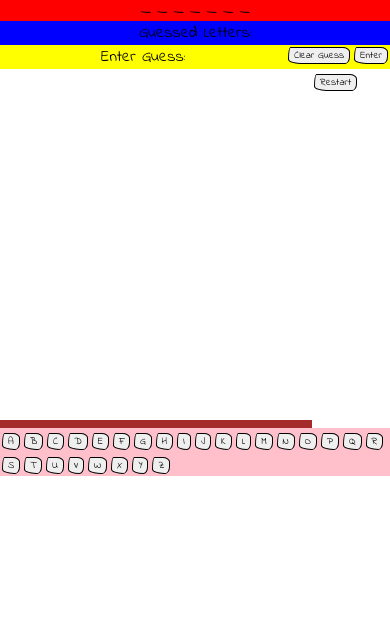
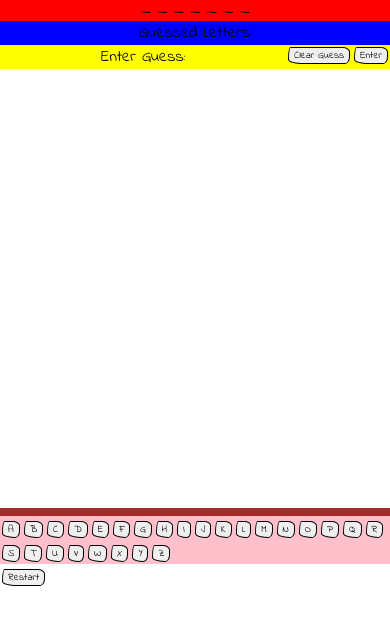
Before and after one commit to mjjstockman/hangman, a plain HTML site: page index.html in a window 390 px wide. Shown: the part 56-680 px from the top of the page. Drawn offline with Linux system fonts and the light colour scheme.

Commit message:
Make images responsive

```diff
--- a/assets/css/style.css
+++ b/assets/css/style.css
@@ -13,6 +13,12 @@
 html {
     font-size: 62.5%;
 }
+
+img {
+	width: 100%;
+  	height: auto;
+}
+
 
 body, button {
     font-family: 'Indie Flower', cursive;
@@ -84,6 +90,7 @@ button:hover {
 
 
 #gallows-area {
+	width: 100%;
 	background-color: brown;
 	float: left;
 }
```
